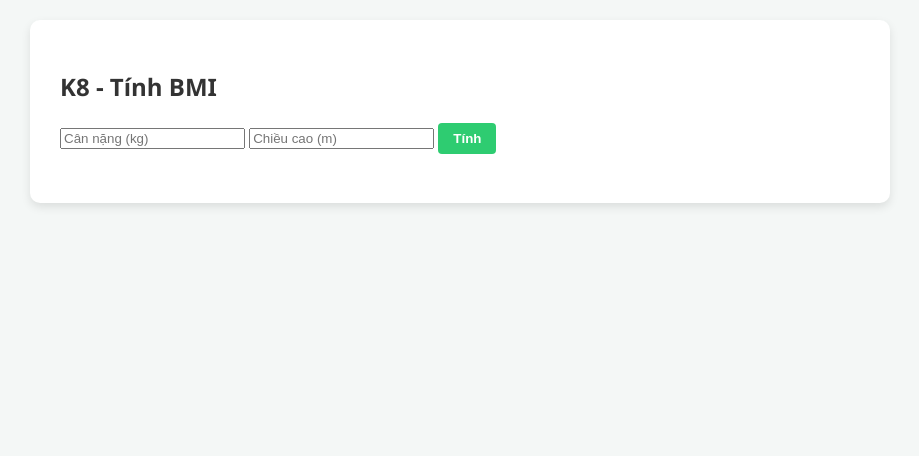
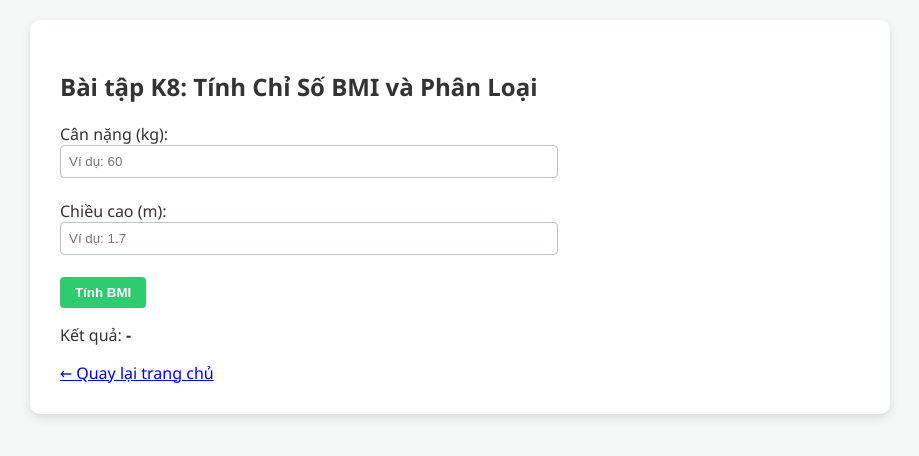
Before and after one commit to mttv1112/baitap36, a plain HTML site: page k8.html in a window 1280 px wide. Shown: the whole page, without its empty margins (180-1099 px from the left). Drawn offline with Linux system fonts and the light colour scheme.

Commit message:
Update k8.html

```diff
--- a/k8.html
+++ b/k8.html
@@ -2,53 +2,39 @@
 <html lang="vi">
 <head>
     <meta charset="UTF-8">
-<title>K8</title>
+    <title>Bài tập K8 - Tính BMI</title>
     <link rel="stylesheet" href="style.css">
 </head>
-
 <body>
-
     <div class="container">
-
-<h2>K8 - Tính BMI</h2>
-
-<input id="kg" placeholder="Cân nặng (kg)">
-
-<input id="m" placeholder="Chiều cao (m)">
-
-<button onclick="tinh()">Tính</button>
-
-<h3 id="kq"></h3>
-
+        <h2>Bài tập K8: Tính Chỉ Số BMI và Phân Loại</h2>
+        <label>Cân nặng (kg):</label><br>
+        <input type="number" id="weight" step="0.1" placeholder="Ví dụ: 60"><br><br>
+        <label>Chiều cao (m):</label><br>
+        <input type="number" id="height" step="0.01" placeholder="Ví dụ: 1.7"><br><br>
+        <button onclick="calculateBMI()">Tính BMI</button>
+        <p>Kết quả: <strong id="bmiResult">-</strong></p>
+        <a href="index.html">&larr; Quay lại trang chủ</a>
     </div>
-
     <script>
-
-function tinh(){
-
-let kg=parseFloat(document.getElementById("kg").value);
-
-let m=parseFloat(document.getElementById("m").value);
-
-let bmi=kg/(m*m);
-
-let loai="";
-
-if(bmi<18.5)
-loai="Thiếu cân";
-
-else if(bmi<25)
-loai="Bình thường";
-
-else
-loai="Thừa cân";
-
-document.getElementById("kq").innerHTML=
-"BMI = "+bmi.toFixed(2)+"<br>"+loai;
-
+        function calculateBMI() {
+            let w = parseFloat(document.getElementById("weight").value);
+            let h = parseFloat(document.getElementById("height").value);
+            if (!w || !h || h <= 0) {
+                document.getElementById("bmiResult").innerText = "Vui lòng nhập số liệu hợp lệ!";
+                return;
             }
-
+            let bmi = w / (h * h);
+            let classification = "";
+            if (bmi < 18.5) {
+                classification = "Thiếu cân";
+            } else if (bmi < 24.9) {
+                classification = "Bình thường";
+            } else {
+                classification = "Thừa cân";
+            }
+            document.getElementById("bmiResult").innerText = `BMI = ${bmi.toFixed(2)} (${classification})`;
+        }
     </script>
-
 </body>
 </html>
```
Lines whose indentation alone changed are shown as unchanged.
